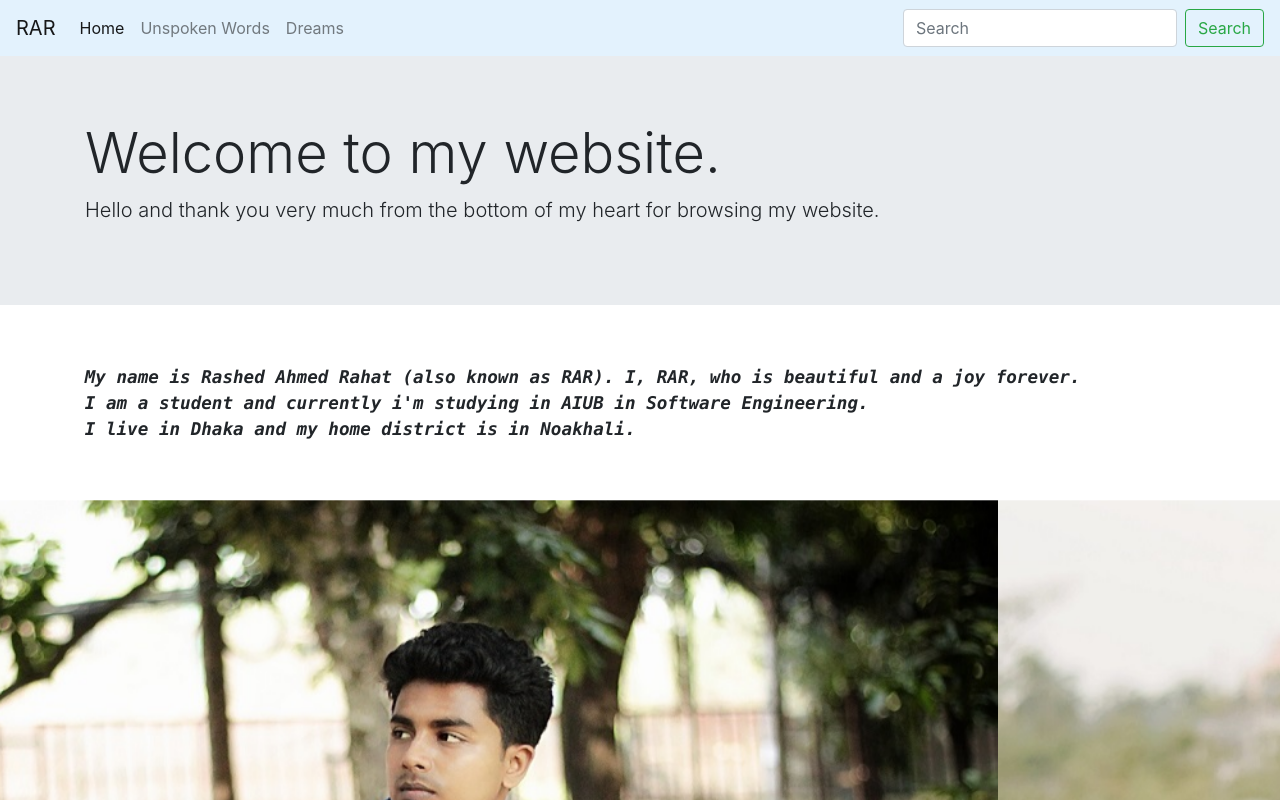
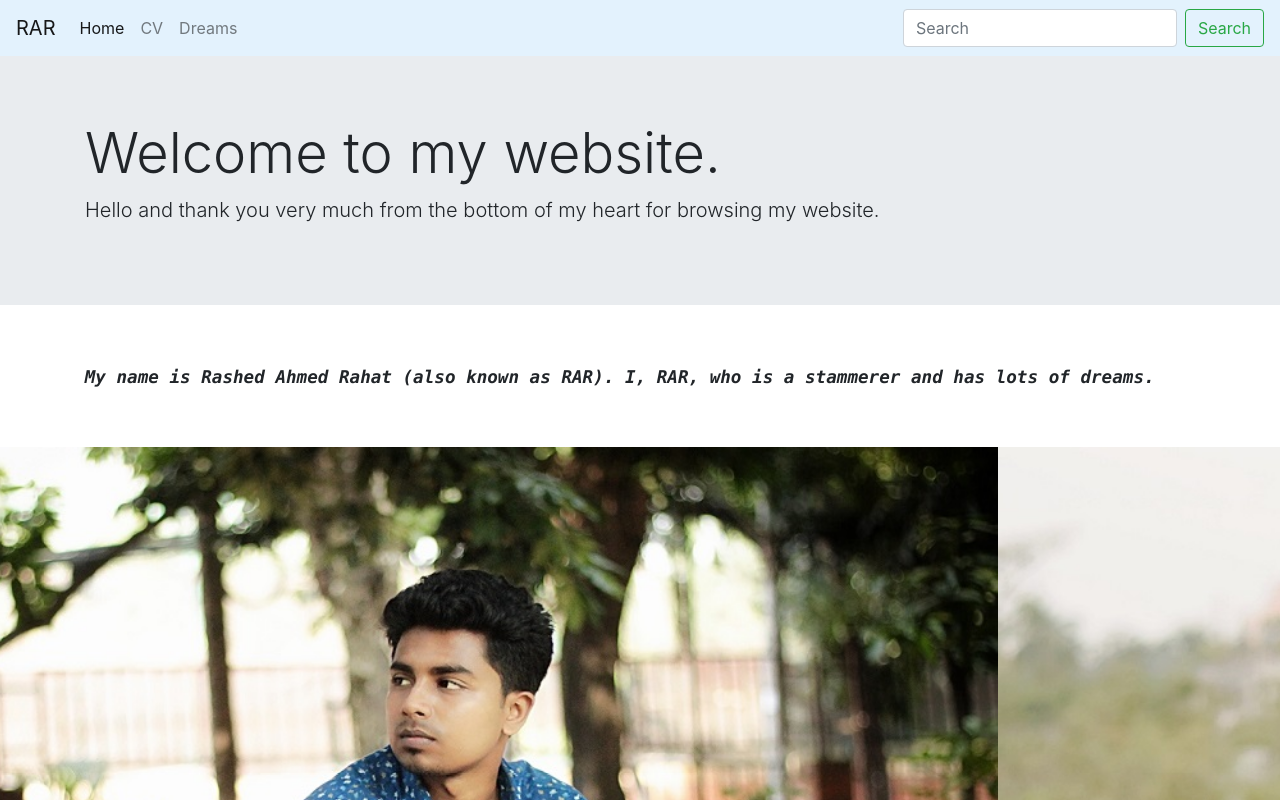
Before and after one commit to RashedAhmedRahat/imRAR, a plain HTML site: page Home.html in a window 1280 px wide. Shown: the top 800 px of the page. Drawn offline with nearby package versions, Linux system fonts and the light colour scheme.

Commit message:
Update Home.html

```diff
--- a/Home.html
+++ b/Home.html
@@ -23,7 +23,7 @@
         <a class="nav-link" href="Home.html">Home <span class="sr-only">(current)</span></a>
       </li>
       <li class="nav-item">
-        <a class="nav-link" href="UnspokenWords.html">Unspoken Words</a>
+        <a class="nav-link" href="CV_RAR.html">CV</a>
       </li>
       <li class="nav-item">
         <a class="nav-link" href="Dreams.html">Dreams</a>
@@ -44,9 +44,7 @@
 <div>
   <pre style="font-size: 110%; margin-bottom: -22px;">
       <b><i>
-        My name is Rashed Ahmed Rahat (also known as RAR). I, RAR, who is beautiful and a joy forever.
-        I am a student and currently i'm studying in AIUB in Software Engineering.
-        I live in Dhaka and my home district is in Noakhali.
+        My name is Rashed Ahmed Rahat (also known as RAR). I, RAR, who is a stammerer and has lots of dreams.
     </i>
   </b>
     </pre>
@@ -97,7 +95,7 @@
       </pre>
       <pre>
         <small style="font-size: 100%;">
-          => To know more about me browse the other pages of my website (click on <a href="UnspokenWords.html">UnspokenWords</a>, <a href="Dreams.html">Dreams</a>).
+          => To know more about me browse the other pages of my website (click on <a href="CV_RAR.html">CV</a>, <a href="Dreams.html">Dreams</a>).
         </small>
       </pre>
       </div>
```
